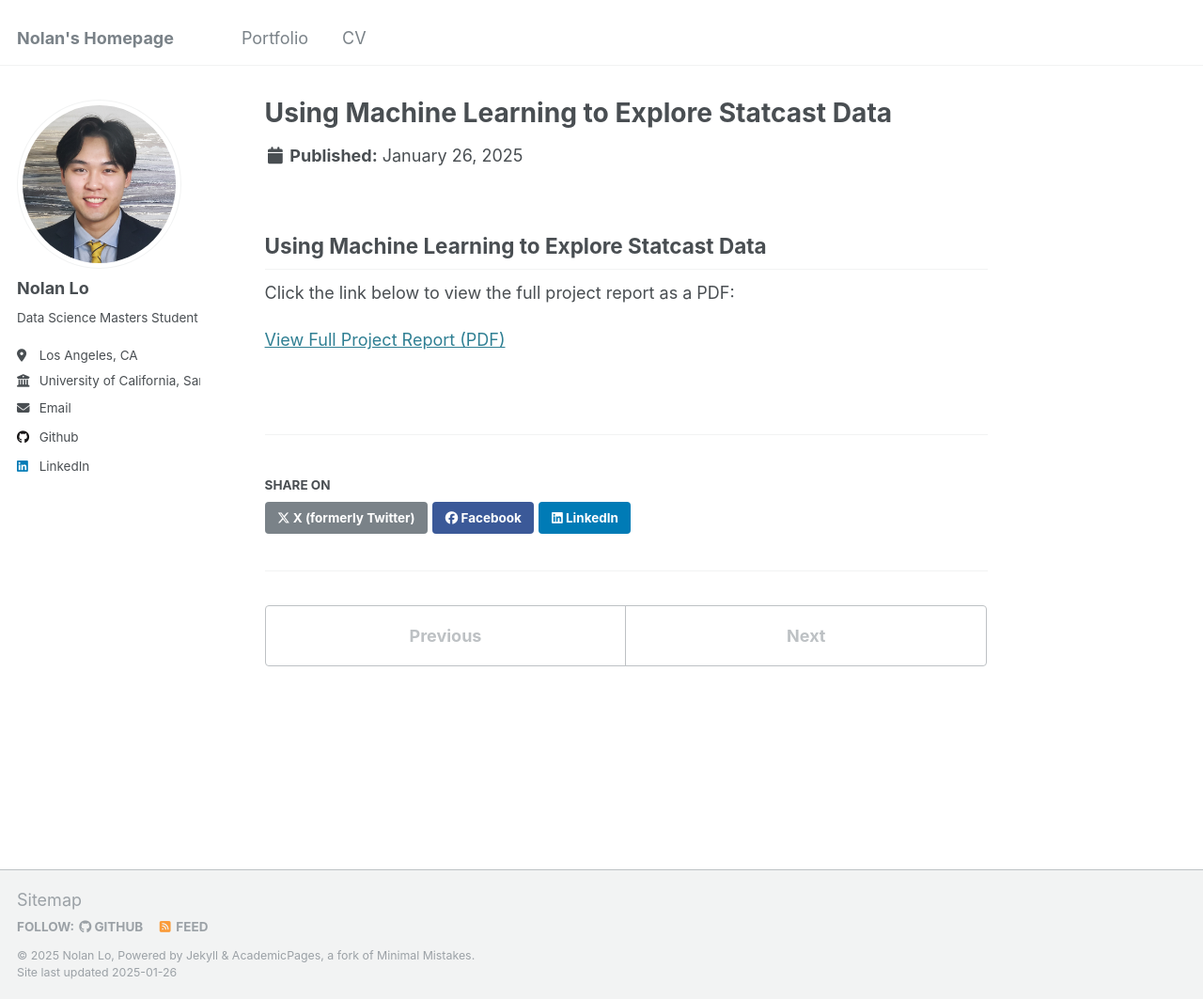
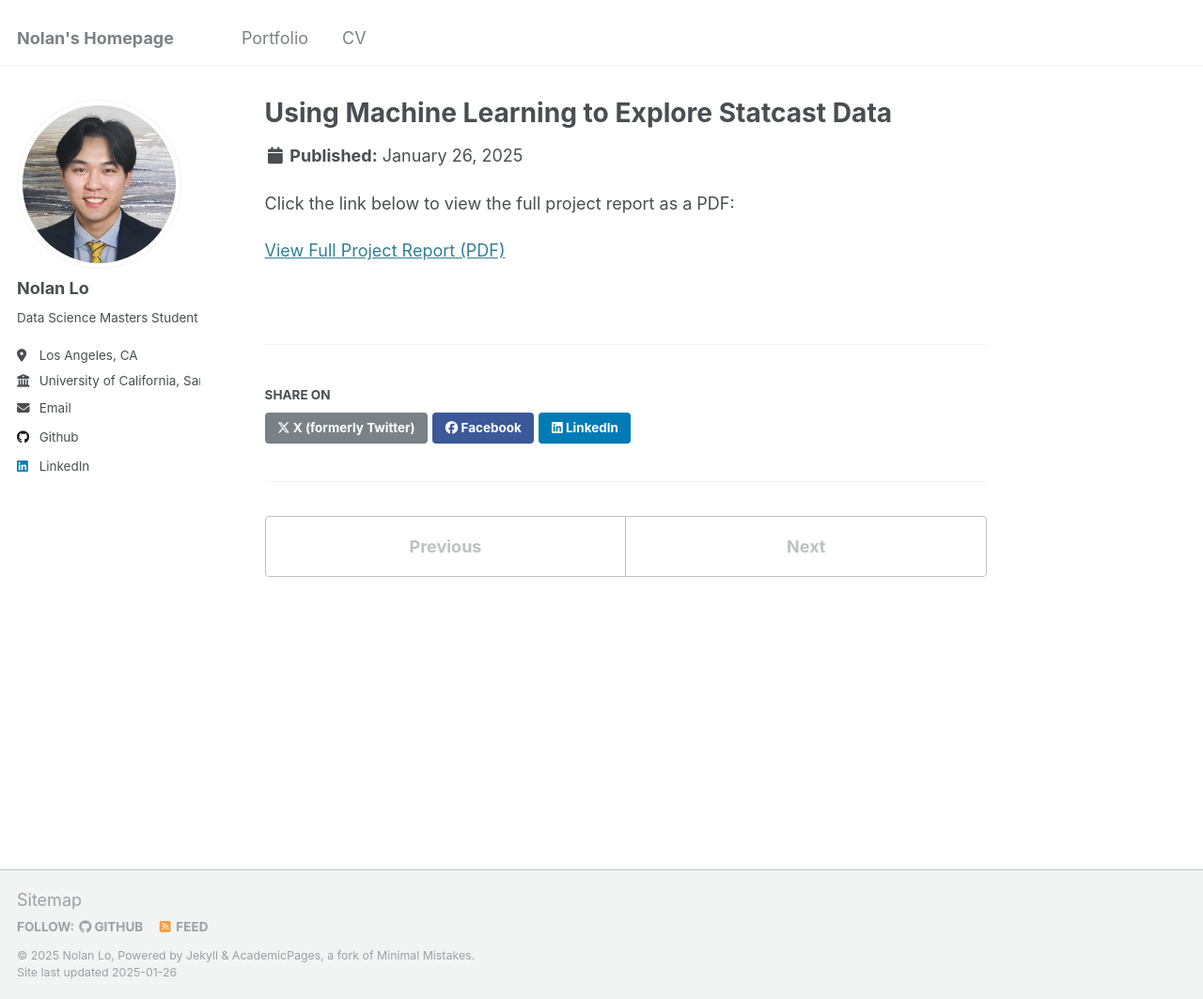
Before and after one commit to Nolan-Lo/Nolan-Lo.github.io, a Jekyll site: the page built from _portfolio/portfolio-2.md, in a window 1280 px wide and 1063 px high. Shown: the whole window at 94% size. Built offline with Jekyll 4.4.1, drawn with Linux system fonts in a browser that asks for light colours.

Commit message:
Update portfolio-2.md

```diff
--- a/_portfolio/portfolio-2.md
+++ b/_portfolio/portfolio-2.md
@@ -4,8 +4,6 @@ excerpt: "Using machine learning, I explored three key questions: (1) Can pitch
 collection: portfolio
 ---
 
-## Using Machine Learning to Explore Statcast Data
-
 Click the link below to view the full project report as a PDF:
 
 [View Full Project Report (PDF)](/files/Using_ML_to_Explore_Statcast.pdf)
```
